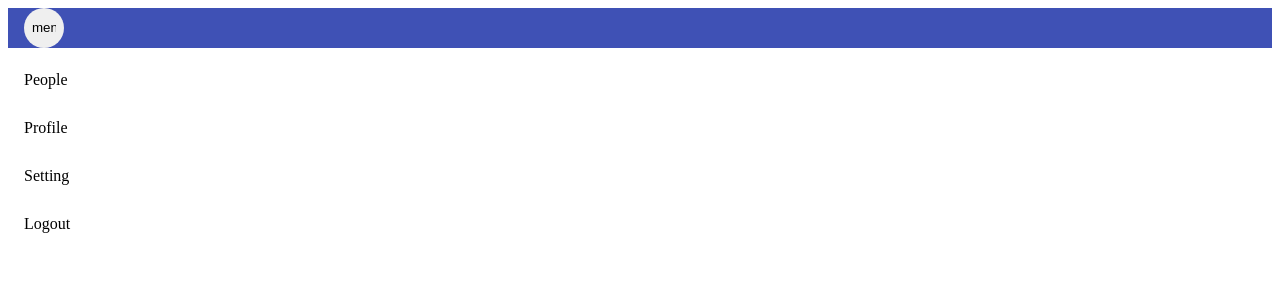
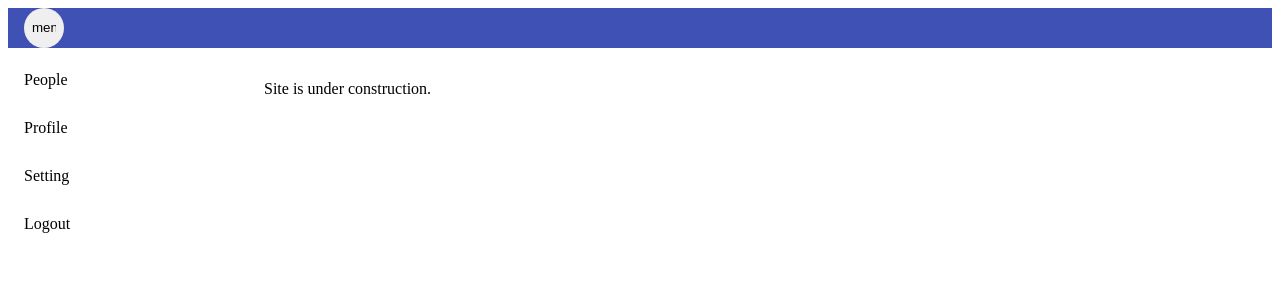
Before and after one commit to sandippote/angular-it, an Angular app: page /setting in a window 1280 px wide. Before the commit this address led to /. Shown: the top 300 px of the page. Built offline with nearby package versions, Linux system fonts and the light colour scheme.

Commit message:
2 files modified, 3 added

```diff
--- a/src/app/app.component.html
+++ b/src/app/app.component.html
@@ -15,7 +15,7 @@
       <mat-nav-list>
         <a mat-list-item routerLink="people"> People </a>
         <a mat-list-item routerLink="profile"> Profile </a>
-        <a mat-list-item routerLink="'setting'"> Setting </a>
+        <a mat-list-item routerLink="setting"> Setting </a>
         <a mat-list-item routerLink="auth"> Logout </a>
       </mat-nav-list>
     </mat-sidenav>
--- /dev/null
+++ b/src/app/setting/setting.component.html
@@ -0,0 +1,3 @@
+<p>
+  Site is under construction.
+</p>
--- /dev/null
+++ b/src/app/setting/setting.component.ts
@@ -0,0 +1,15 @@
+import { Component, OnInit } from '@angular/core';
+
+@Component({
+  selector: 'app-setting',
+  templateUrl: './setting.component.html',
+  styleUrls: ['./setting.component.css']
+})
+export class SettingComponent implements OnInit {
+
+  constructor() { }
+
+  ngOnInit() {
+  }
+
+}
```
Also changed, not shown: src/app/app.module.ts (+12 -4 lines), src/app/setting/setting.component.css (added).
